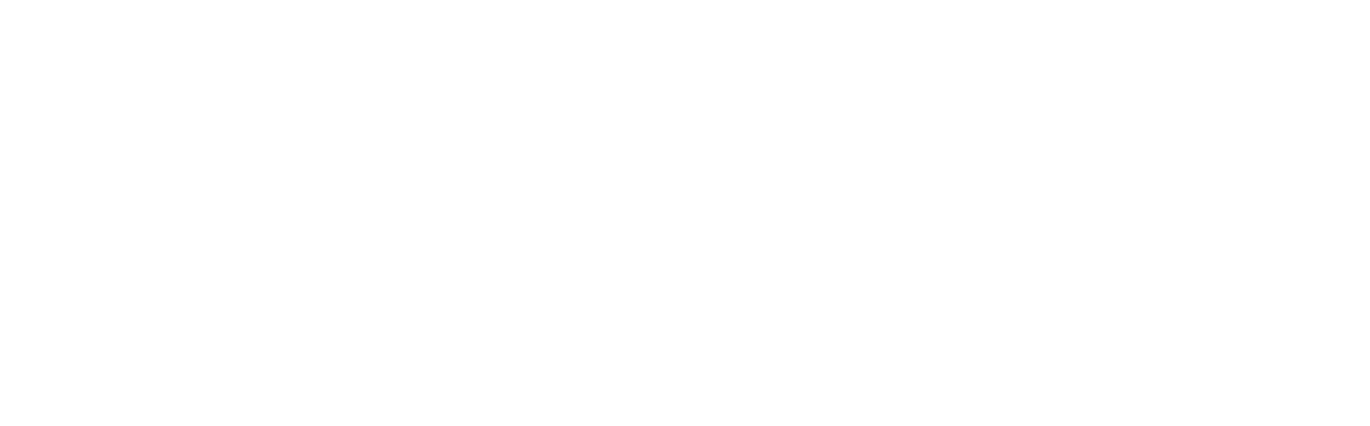
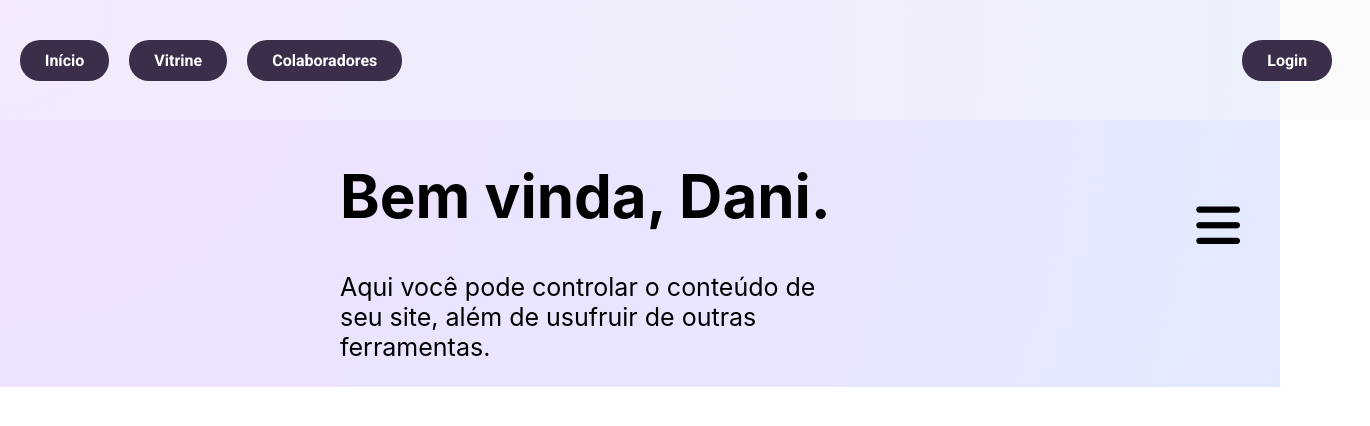
Before and after one commit to FFefo/resinartesite, a React (Create React App) app: page /admin in a window 1280 px wide. Before the commit this address had no page. Shown: the top 426 px of the page, 1370 px wide, since content can reach past the window. Built offline with nearby package versions, Linux system fonts and the light colour scheme; a web font is replaced by a local one.

Commit message:
admin iniciada

```diff
--- a/src/pages/admin/admin.jsx
+++ b/src/pages/admin/admin.jsx
@@ -1 +1,29 @@
 import './admin.scss'
+import Cabecalho from '../../components/Header/cabecalho.jsx'
+
+export default function LandingPageAdmin() {
+    return (
+        <div className='pagina-admin'>
+
+            <Cabecalho />
+
+            <div className='ferramentas'>
+
+                    <div className='text'>
+                        <h1>Bem vinda, Dani.</h1>
+                        <p>Aqui você pode controlar o conteúdo de seu site, além de usufruir de outras ferramentas.</p>
+                    </div>
+
+                    <div className='icon'>
+                        <i className="fa-solid fa-bars"></i>
+                    </div>
+
+                <div className='op'>
+
+                </div>
+
+            </div>
+
+        </div>
+    )
+}
--- a/src/pages/admin/admin.scss
+++ b/src/pages/admin/admin.scss
@@ -0,0 +1,42 @@
+.pagina-admin {
+    padding: 0px;
+    margin: 0px;
+    display: flex;
+    flex-direction: column;
+    align-items: center;
+    justify-content: center;
+    background-image: url(../../../public/assets/images/gradiente.png);
+    background-size: cover;
+
+    .ferramentas {
+        display: flex;
+        justify-content: center;
+        width: 100%;
+
+        .text {
+
+            h1 {
+                width: 600px;
+                font-size: 60px;
+
+            }
+
+            p {
+                width: 500px;
+                font-size: 25px;
+
+            }
+        }
+
+        .icon {
+            font-size: 50px;
+            display: flex;
+            align-self: start;
+            position: absolute;
+            right: 40px;
+            top: 200px;
+
+        }
+
+    }
+}
--- a/src/pages/login/login.scss
+++ b/src/pages/login/login.scss
@@ -4,12 +4,13 @@
     align-items: center;
     justify-content: center;
     height: 897px;
-    background-color: #bebeed;
+    background-image: url(../../../public/assets/images/su0.png);
+    background-size: cover;
     display: flex;
     flex-direction: column;
 
     .login {
-        color: #565656;
+        color: #000000;
 
         border-radius: 40px;
         display: flex;
@@ -51,7 +52,8 @@
             width: 150px;
 
             font-size: 20px;
-            background-color: #dacbee;
+            background-color: #3A2E4B;
+            color: white;
 
             border-style: hidden;
             border-radius: 30px;
--- a/src/router.jsx
+++ b/src/router.jsx
@@ -2,6 +2,7 @@
 import Landingpage from "./pages/LandingPage/Home";
 import Vitrine from "./pages/Vitrine/catalogo.jsx";
 import Login from "./pages/login/login";
+import LandingPageAdmin from "./pages/admin/admin.jsx";
 
 export function Navegacao() {
     return (
@@ -10,6 +11,7 @@
                 <Route path="/" element={<Landingpage />} />
                 <Route path="/login" element={<Login />} />
                 <Route path="/vitrine" element={<Vitrine />} />
+                <Route path="/admin" element={<LandingPageAdmin />} />
             </Routes>
         </BrowserRouter>
     )
```
Also changed, not shown: public/assets/images/barras.png (added).
